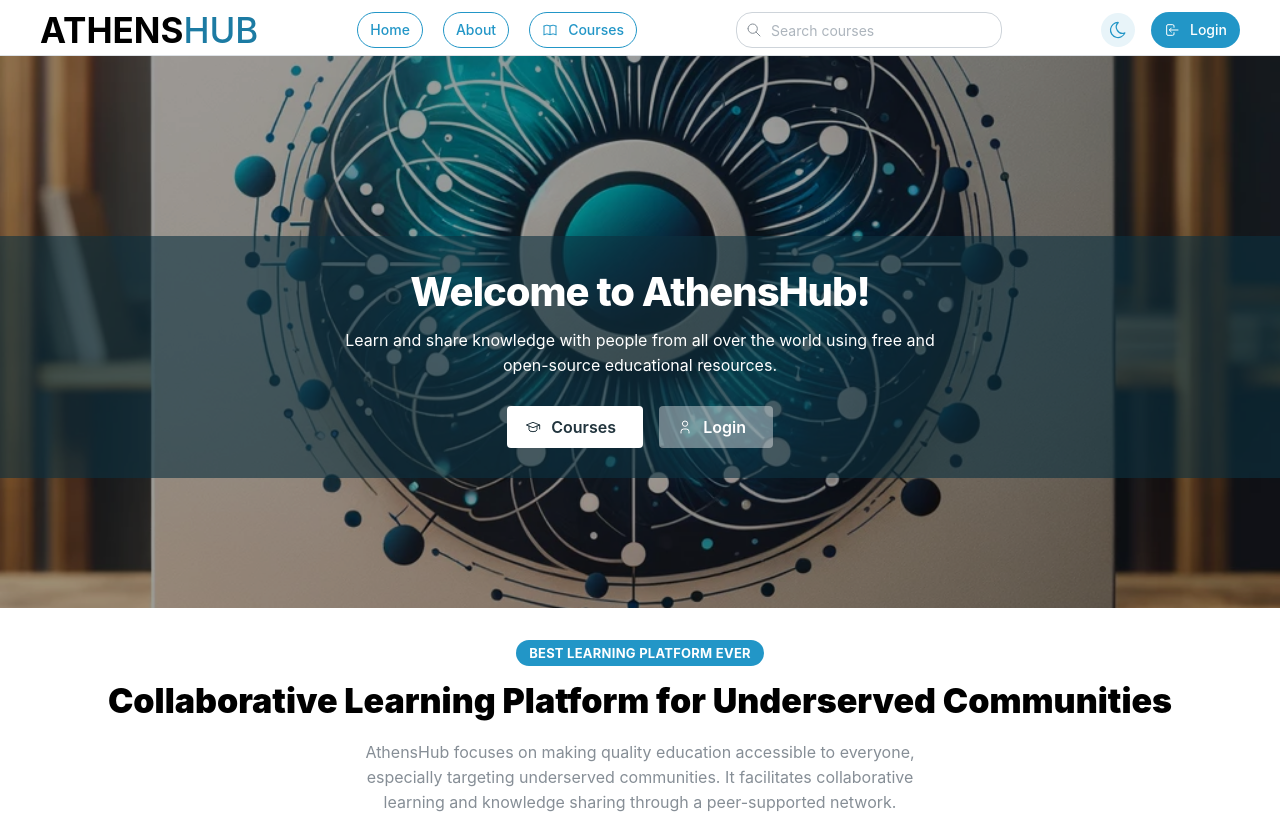
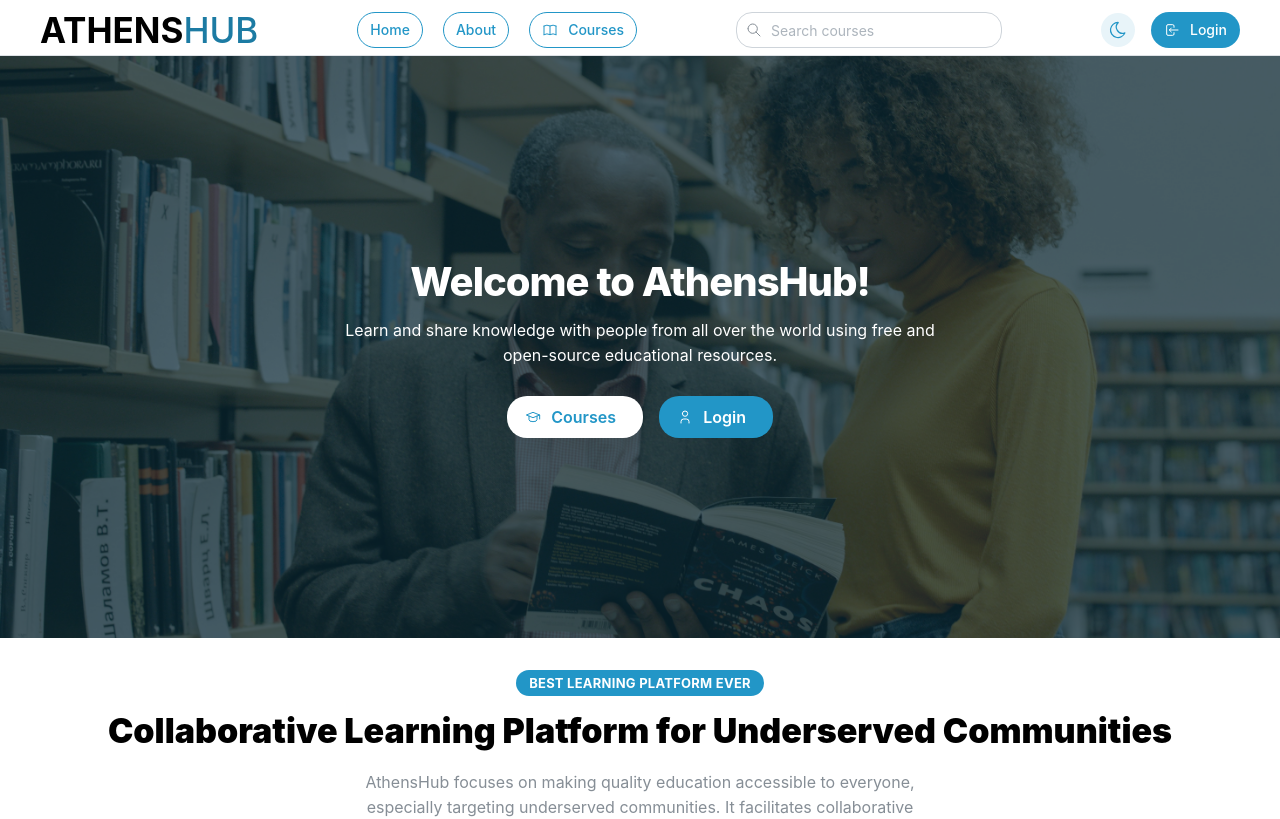
Before and after one commit to CoyoteArcade/AthensHub, a React (Vite) app in the folder frontend/: page / in a window 1280 px wide. Shown: the top 819 px of the page. Built offline with nearby package versions, Linux system fonts and the light colour scheme.

Commit message:
Change hero image

```diff
--- a/frontend/src/components/Hero/Hero.jsx
+++ b/frontend/src/components/Hero/Hero.jsx
@@ -7,38 +7,53 @@ import { Link } from 'react-router-dom';
 export default function Hero() {
   return (
     <div className={classes.wrapper}>
-            <Overlay color="#000" opacity={0.65} zIndex={1} />
+      <Overlay opacity={0.3} zIndex={1} />
 
       <div className={classes.inner}>
+        {/* Hero Title */}
         <Title className={classes.title} order={1}>
           Welcome to AthensHub!
         </Title>
 
+        {/* Hero Description */}
         <Container size={640}>
-                    <Text size="md" className={classes.description}>
-                        Learn and share knowledge with people from all over the world using free and open-source educational resources.
+          <Text size='md' className={classes.description}>
+            Learn and share knowledge with people from all over the world using
+            free and open-source educational resources.
           </Text>
         </Container>
 
+        {/* Hero Buttons */}
         <div className={classes.controls}>
           <Button
             className={classes.control}
             component={Link}
-                        to="/subjects"
-                        variant="white"
-                        size="lg"
-                        leftSection={<IconSchool style={{ width: rem(16), height: rem(16) }} stroke={1.5} />}
-                        color={'#21343d'}
+            to='/subjects'
+            radius='20px'
+            variant='white'
+            size='lg'
+            leftSection={
+              <IconSchool
+                style={{ width: rem(16), height: rem(16) }}
+                stroke={1.5}
+              />
+            }
           >
             Courses
           </Button>
           <Button
             className={cx(classes.control, classes.secondaryControl)}
-                        size="lg"
+            size='lg'
+            variant='filled'
+            radius='20px'
             component={Link}
-                        to="/login"
-                        leftSection={<IconUser style={{ width: rem(16), height: rem(16) }} stroke={1.5} />}
-                        color={'#086a7e'}
+            to='/login'
+            leftSection={
+              <IconUser
+                style={{ width: rem(16), height: rem(16) }}
+                stroke={1.5}
+              />
+            }
           >
             Login
           </Button>
--- a/frontend/src/components/Hero/Hero.module.css
+++ b/frontend/src/components/Hero/Hero.module.css
@@ -1,11 +1,11 @@
 .wrapper {
   position: relative;
-  padding-top: rem(180px);
-  padding-bottom: rem(130px);
-  background-image: url("../../assets/hero.webp");
+
+  background-image: url('../../assets/prof_student_library.jpg');
   background-size: cover;
   background-position: center;
-
+  background-repeat: no-repeat;
+  background-color: #0c303f9a;
   @media (max-width: $mantine-breakpoint-xs) {
     padding-top: rem(80px);
     padding-bottom: rem(50px);
@@ -16,9 +16,9 @@
   position: relative;
   z-index: 1;
   background-color: #0c303f9a;
-  padding-bottom: 30px;
-  padding-top: 30px;
-  /* margin-top: 100px; */
+  padding-top: rem(200px);
+  padding-bottom: rem(200px);
+  height: 100%;
 }
 
 .title {
@@ -79,12 +79,3 @@
     }
   }
 }
-
-.secondaryControl {
-  color: var(--mantine-color-white);
-  background-color: rgba(255, 255, 255, 0.4);
-
-  @mixin hover {
-    background-color: rgba(255, 255, 255, 0.45);
-  }
-}
```
Also changed, not shown: frontend/src/assets/girl_at_computer.jpg (added), frontend/src/assets/prof_student_library.jpg (added). Lines whose indentation alone changed are shown as unchanged.
